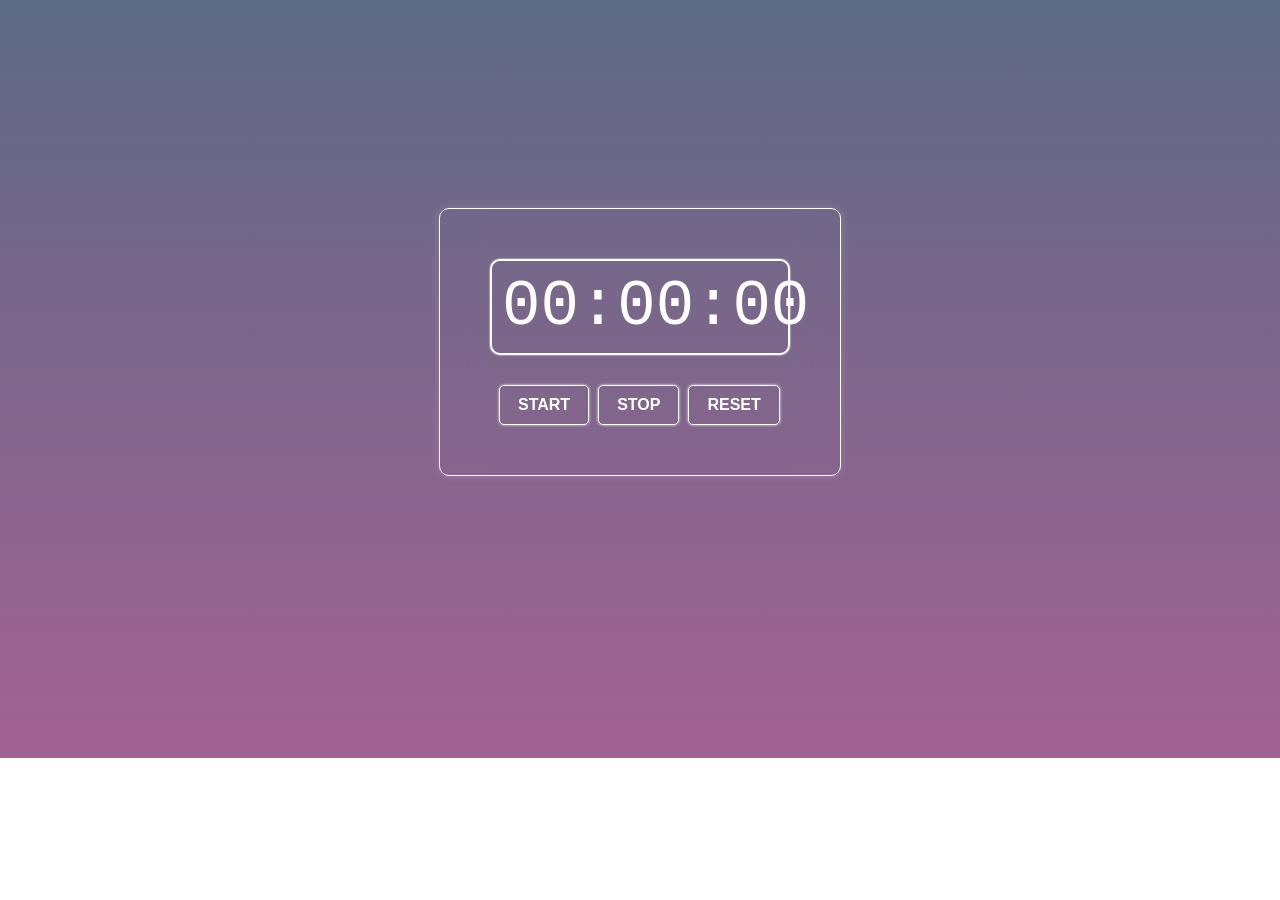
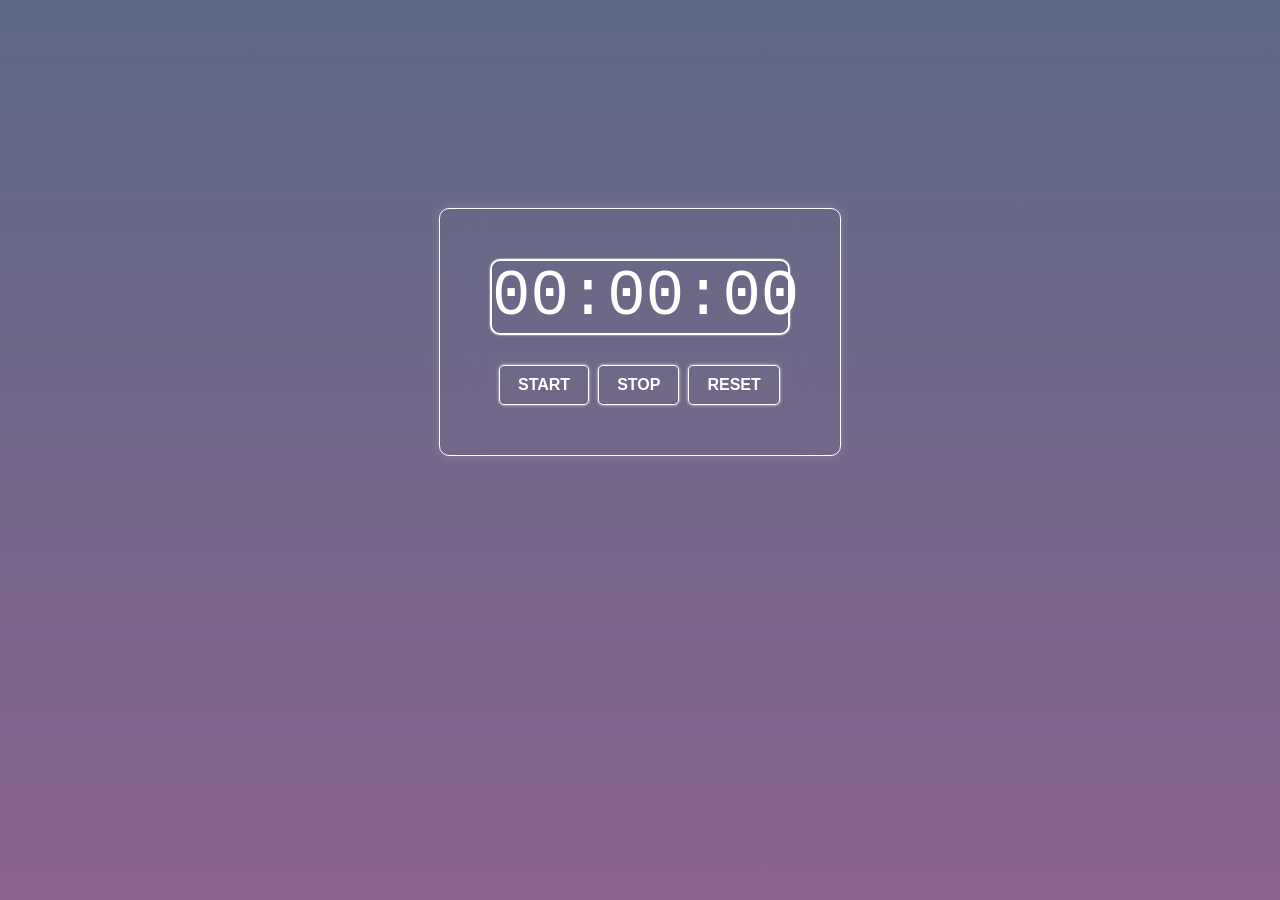
Before and after one commit to DHINESH-png/Stopwatch, a React (Vite) app: page / in a window 1280 px wide. Shown: the top 900 px of the page. Before the commit the page ends 800 px from the top, so only its background shows below. Built offline with nearby package versions, Linux system fonts and the light colour scheme.

Commit message:
style changed

```diff
--- a/src/App.css
+++ b/src/App.css
@@ -5,7 +5,7 @@ body{
   background-image: linear-gradient(rgb(93, 106, 132), rgb(162, 98, 147));
   background-size: auto;
   background-repeat: no-repeat;
-  margin-bottom:22%;
+  margin-bottom:70%;
 }
 
 .stopwatch{
@@ -23,7 +23,7 @@ body{
   background:transparent;
   border: 2px solid;
   border-radius: 10px;
-  padding: 10px;
+  padding: 0px;
   color: #ffffff;
   font-size: 4rem;
   box-shadow: 0px 0px 2px white;
```
